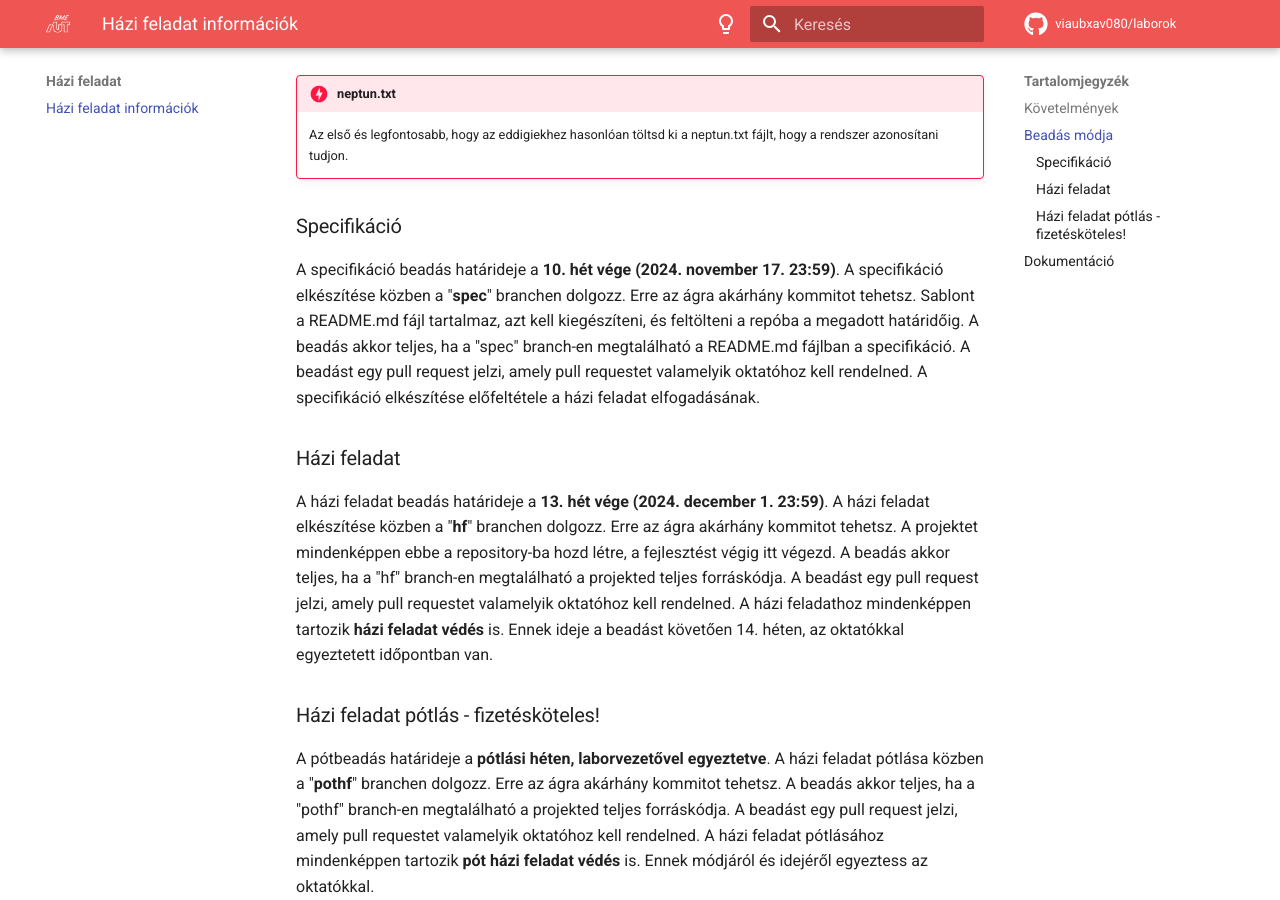
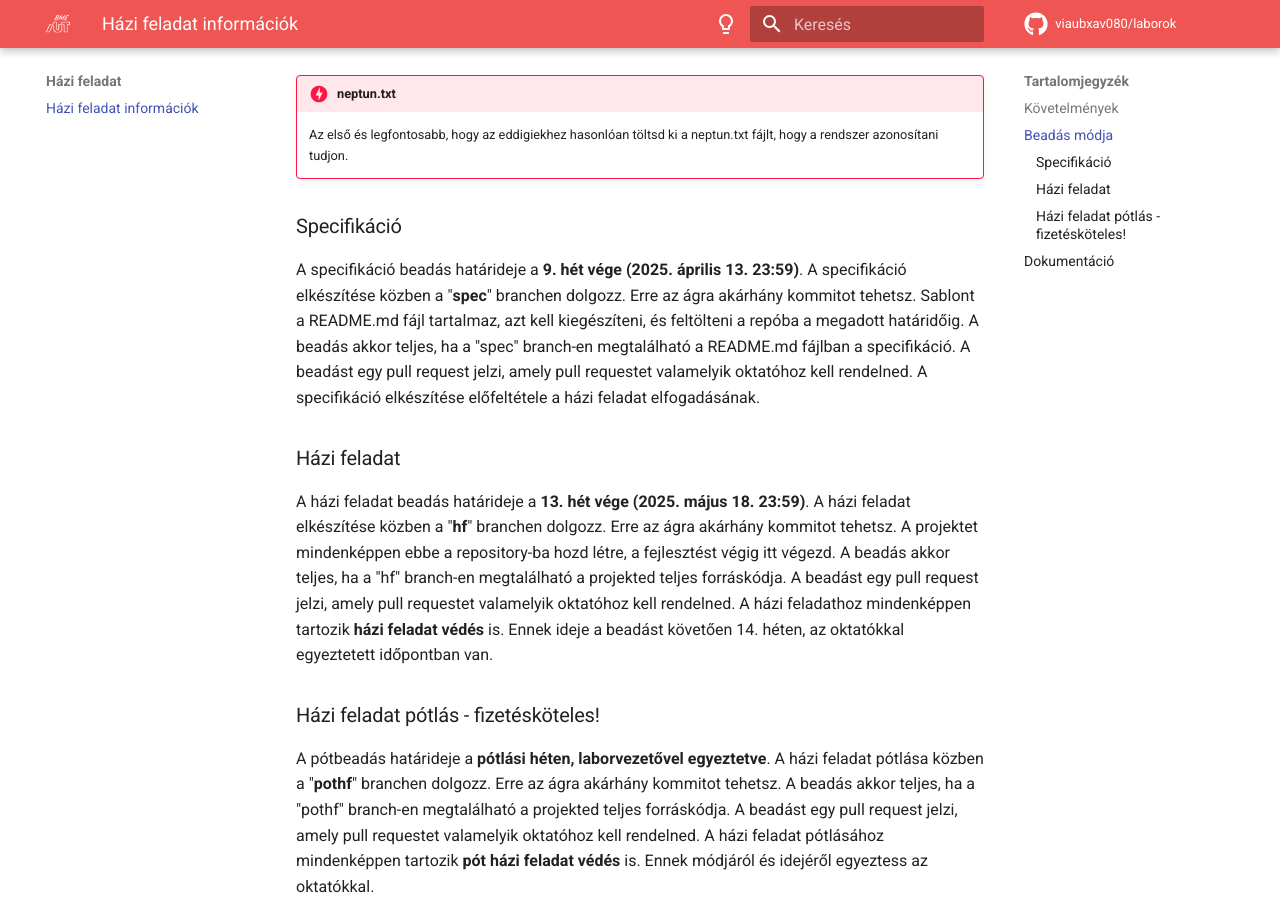
Before and after one commit to VIAUBXAV080/laborok, an MkDocs documentation site: the page built from docs/hf/index.md, in a window 1280 px wide and 900 px high, scrolled down 1954 px. Built offline with MkDocs 1.6.1 and Material for MkDocs 9.7.7, drawn with Linux system fonts in a browser that asks for light colours; comment, search, counter and statistics services are not loaded; some of the changed text lies outside the part shown.

Commit message:
hf info 2025 update

```diff
--- a/docs/hf/index.md
+++ b/docs/hf/index.md
@@ -63,7 +63,7 @@ A házi feladat beadásának platformja a laborokhoz hasonlóan a Github Classro
 
 ### Specifikáció
 
-A specifikáció beadás határideje a **10. hét vége (2024. november 17. 23:59)**.
+A specifikáció beadás határideje a **9. hét vége (2025. április 13. 23:59)**.
 A specifikáció elkészítése közben a "**spec**" branchen dolgozz. Erre az ágra akárhány kommitot tehetsz.
 Sablont a README.md fájl tartalmaz, azt kell kiegészíteni, és feltölteni a repóba a megadott határidőig.
 A beadás akkor teljes, ha a "spec" branch-en megtalálható a README.md fájlban a specifikáció. A beadást egy pull request jelzi, amely pull requestet valamelyik oktatóhoz kell rendelned.
@@ -71,7 +71,7 @@ A specifikáció elkészítése előfeltétele a házi feladat elfogadásának.
 
 ### Házi feladat
 
-A házi feladat beadás határideje a **13. hét vége (2024. december 1. 23:59)**.
+A házi feladat beadás határideje a **13. hét vége (2025. május 18. 23:59)**.
 A házi feladat elkészítése közben a "**hf**" branchen dolgozz. Erre az ágra akárhány kommitot tehetsz.
 A projektet mindenképpen ebbe a repository-ba hozd létre, a fejlesztést végig itt végezd.
 A beadás akkor teljes, ha a "hf" branch-en megtalálható a projekted teljes forráskódja. A beadást egy pull request jelzi, amely pull requestet valamelyik oktatóhoz kell rendelned.
```
Also changed, not shown: other parts of docs/hf/index.md (+1 -1 lines).
